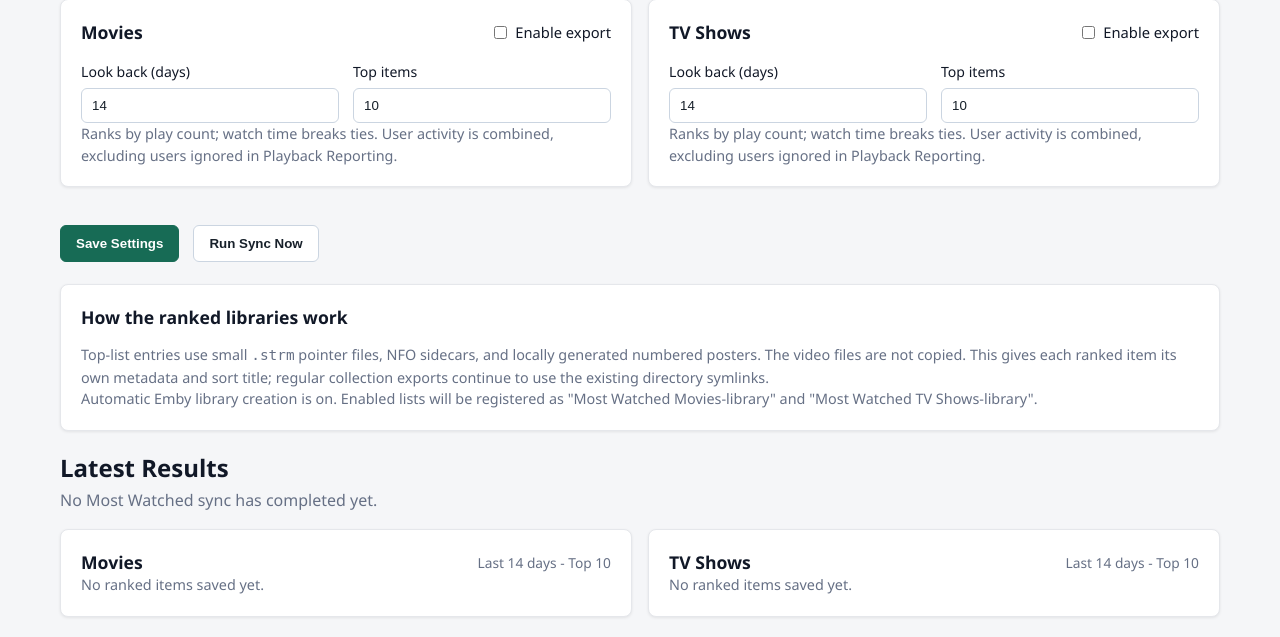
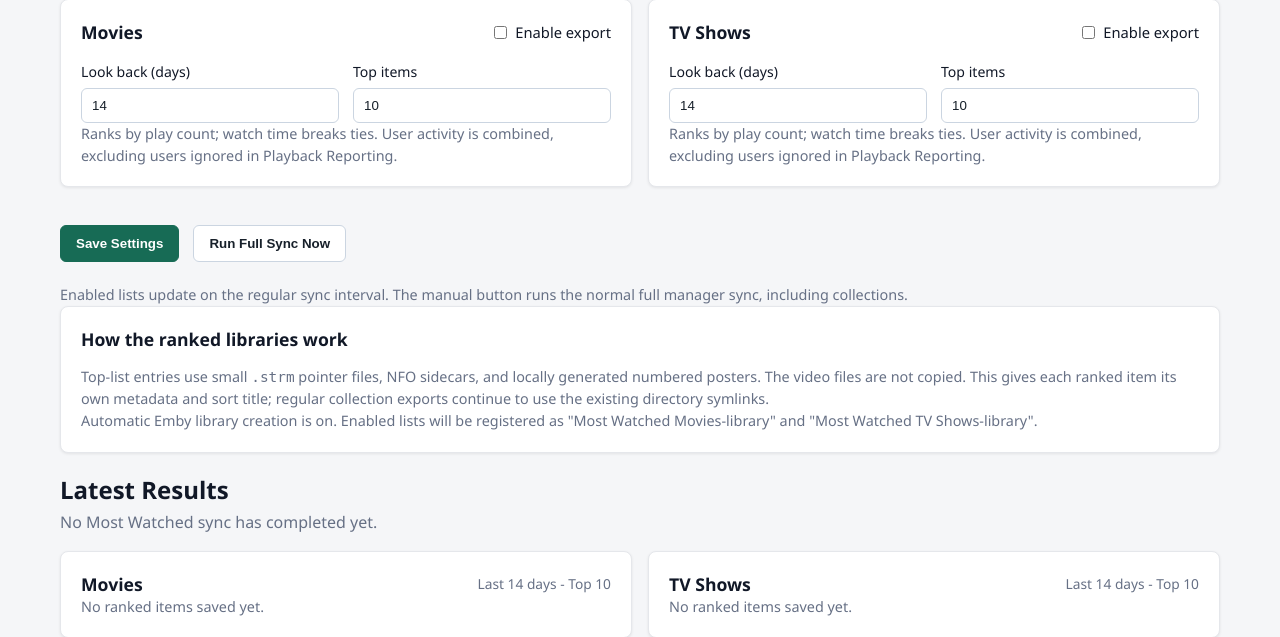
Before and after one commit to Nebulas0/EmbyCollectionManager-LibraryExport, a Flask app: page /most-watched in a window 1280 px wide. Shown: the part 325-962 px from the top of the page. Run offline with Flask 3, Linux system fonts and the light colour scheme.

Commit message:
Clarify Most Watched sync action

```diff
--- a/web/templates/most_watched.html
+++ b/web/templates/most_watched.html
@@ -56,8 +56,9 @@
     </div>
     <div class="mw-actions">
         <button type="submit" class="button primary">Save Settings</button>
-        <button type="button" class="button" id="sync-most-watched">Run Sync Now</button>
+        <button type="button" class="button" id="sync-most-watched">Run Full Sync Now</button>
     </div>
+    <p class="mw-help">Enabled lists update on the regular sync interval. The manual button runs the normal full manager sync, including collections.</p>
 </form>
 
 <section class="card mw-note">
@@ -171,7 +172,7 @@ document.getElementById('sync-most-watched').addEventListener('click', async fun
     } catch (error) {
         alert(error.message || String(error));
         button.disabled = false;
-        button.textContent = 'Run Sync Now';
+        button.textContent = 'Run Full Sync Now';
     }
 });
 </script>
```
